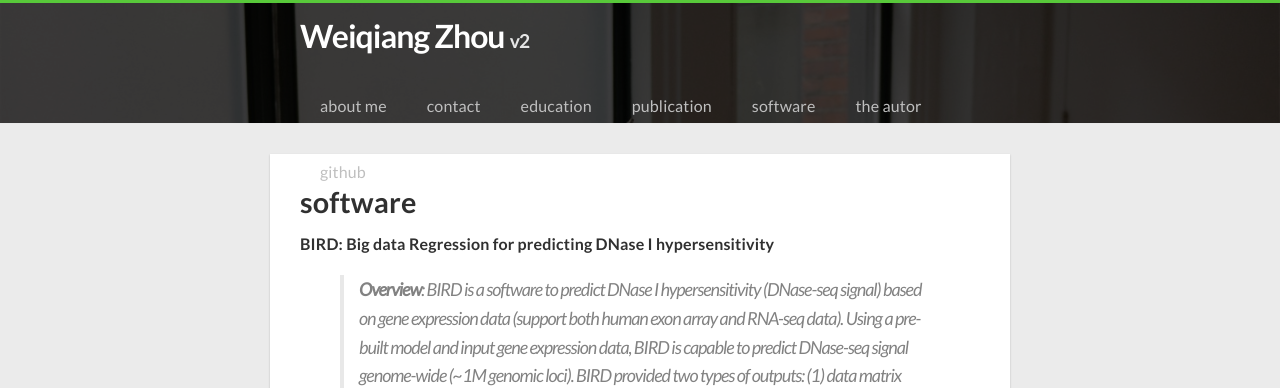
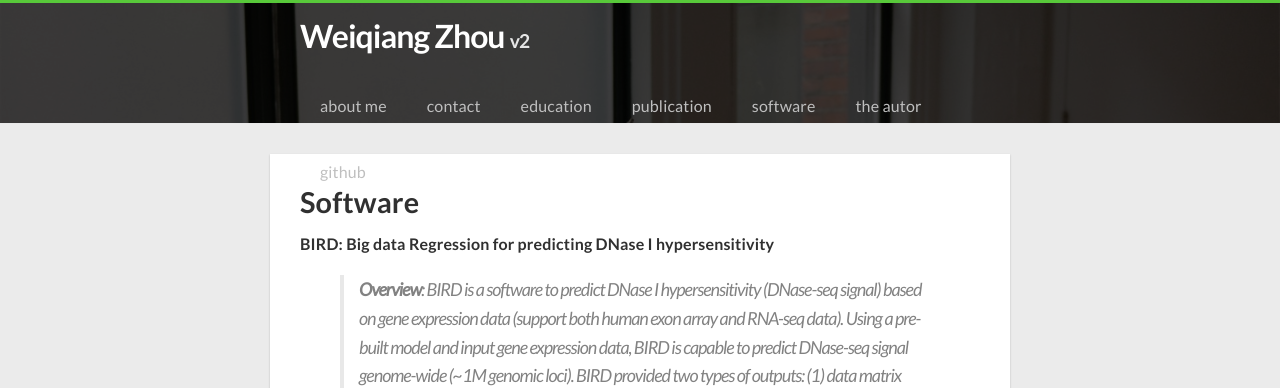
Before and after one commit to ILoveYouKen/ILoveYouKen.github.io, a Jekyll site: the page built from software.md, in a window 1280 px wide. Shown: the top 388 px of the page. Built offline with Jekyll 4.4.1, drawn with Linux system fonts in a browser that asks for light colours; nearby versions of some CDN libraries.

Commit message:
first commit

```diff
--- a/software.md
+++ b/software.md
@@ -1,6 +1,6 @@
 ---
 layout: page
-title: software
+title: Software
 permalink: /software/
 slug: software
 ---
```
